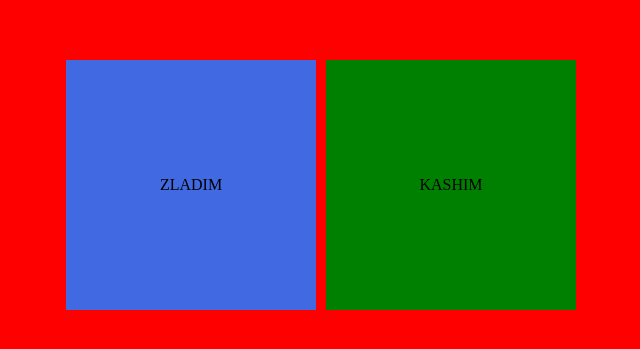
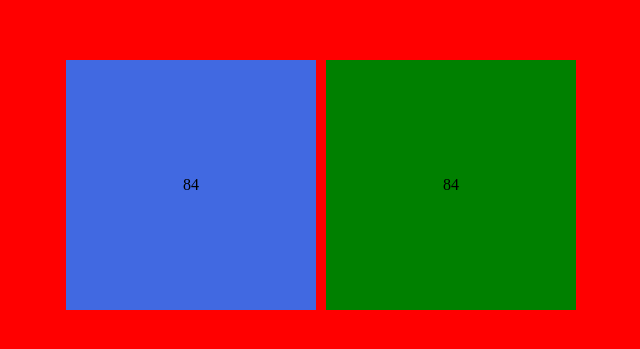
Before and after one commit to rzk666/NgrtTraining, a React (Create React App) app in the folder Basic React/my_first_react_app/: page / in a window 1280 px wide. Shown: the part 215-564 px from the top of the page, without its empty margins (319-959 px from the left). Built offline with nearby package versions, Linux system fonts and the light colour scheme.

Commit message:
[WIP] Nagorath Squares

```diff
--- a/Basic React/my_first_react_app/src/App.jsx
+++ b/Basic React/my_first_react_app/src/App.jsx
@@ -1,12 +1,18 @@
 import React from 'react';
+// Components
+import NagorathSquare from './components/Homepage/NagorathSquare';
 // styles
 import styles from './App.module.scss';
 
-const App = () => (
-  <div className={styles.site_container}>
-    <div className={styles.blue_square}>ZLADIM</div>
-    <div className={styles.green_square}>KASHIM</div>
-  </div>
-);
+const App = () => {
+  const x = Math.floor(Math.random() * (0 + 1, 100) + 5);
+  const y = Math.floor(Math.random() * (0 + 1, 100) + 5);
+  return (
+    <div className={styles.site_container}>
+      <NagorathSquare number={x} color="blue" />
+      <NagorathSquare number={y} color="zladim" />
+    </div>
+  );
+};
 
 export default App;
--- /dev/null
+++ b/Basic React/my_first_react_app/src/components/Homepage/NagorathSquare.jsx
@@ -0,0 +1,23 @@
+import React from 'react';
+// styles
+import styles from './NagorathSquare.module.scss';
+
+const NagorathSquare = (props) => {
+  const { color, number } = props;
+  // let color;
+  // let children;
+  // color = props['color']
+  // children = props.children
+  // console.log(children); console.log(color);
+  let square;
+  if (color === 'blue') {
+    square = <div className={styles.blue_square}>{number}</div>;
+  } else {
+    square = <div className={styles.green_square}>{number}</div>;
+  }
+  return (
+    square
+  );
+};
+
+export default NagorathSquare;
--- /dev/null
+++ b/Basic React/my_first_react_app/src/components/Homepage/NagorathSquare.module.scss
@@ -0,0 +1,17 @@
+  .blue_square{
+    height: 250px;
+    width: 250px;
+    background-color: royalblue;
+    display: flex;
+    justify-content: center;
+    align-items: center;
+    margin-right: 10px;
+  }
+  .green_square{
+    height: 250px;
+    width: 250px;
+    background-color: green;
+    display: flex;
+    justify-content: center;
+    align-items: center;
+  }
```
